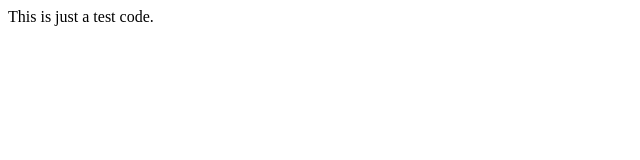
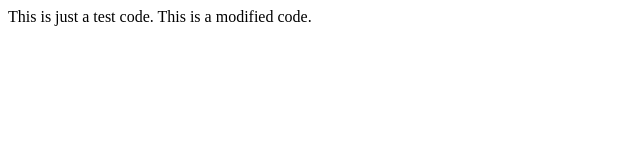
Before and after one commit to amrit-niure/ayush-kharel, a plain HTML site: page index.html in a window 1280 px wide. Shown: the whole page, without its empty margins (0-640 px from the left). Drawn offline with Linux system fonts and the light colour scheme.

Commit message:
code is modified for second time

```diff
--- a/index.html
+++ b/index.html
@@ -7,5 +7,6 @@
 </head>
 <body>
     This is just a test code.
+    This is a modified code.
 </body>
 </html>
```
